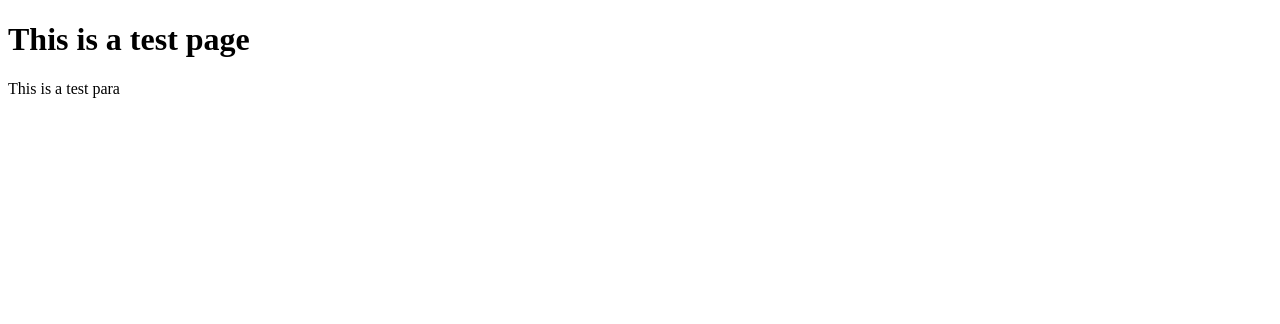
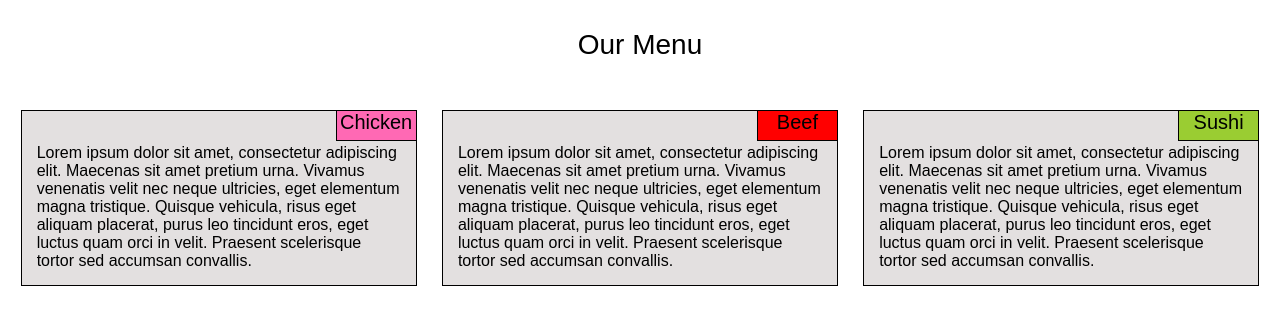
Before and after one commit to moumer/module2, a plain HTML site: page index.html in a window 1280 px wide. Drawn offline with Linux system fonts and the light colour scheme.

Commit message:
Module Coding Assignmemt is done

```diff
--- /dev/null
+++ b/css/style.css
@@ -0,0 +1,68 @@
+* {
+    box-sizing: border-box;
+}
+body {
+    font-family: Arial, Helvetica, sans-serif;
+}
+.header {
+    position: relative;
+    text-align: center;
+    margin-top: 30px;
+    margin-bottom: 50px;
+    font-size: 1.75em;
+    line-height: 30px;
+}
+.column {
+    position: relative;
+    float: left;
+    background-color: rgb(227, 224, 224);
+    width: 31.33%;
+    height: auto;
+    border: 1px solid;
+    padding: 15px;
+    margin-left:1%;
+    margin-right:1%;
+}
+
+  .column div {
+    font-size: 1.25em;
+    position: absolute;
+    top: 0;
+    right: 0;
+    width: 80px;
+    height: 30px;
+    offset-position: auto;
+    text-align: center;
+    border-bottom: 1px solid;
+    border-left: 1px solid;
+  }
+  div.chicken {
+    background-color: hotpink;
+  }
+
+  div.beef {
+    background-color: red;
+  }
+  div.sushi {
+    background-color: yellowgreen;
+  }
+  @media screen and (max-width: 991px) {
+    .column {
+      width: 45%;
+      margin-bottom: 2%;
+      margin-left:1%;
+        margin-right:1%;
+    }
+    .column.third {
+        width: 92%;
+    }
+  }
+  @media screen and (max-width:767px) {
+    .column {
+      width: 100%;
+      margin-bottom: 5%;
+    }
+    .column.third {
+        width: 100%;
+    }
+  }
--- a/index.html
+++ b/index.html
@@ -4,10 +4,28 @@
     <meta charset="UTF-8">
     <meta http-equiv="X-UA-Compatible" content="IE=edge">
     <meta name="viewport" content="width=<device-width>, initial-scale=1.0">
-    <title>Document</title>
+    <link rel="stylesheet" href="css/style.css">
+    <title>Assignment Solution for Module 2</title>
 </head>
 <body>
-    <h1>This is a test page</h1>
-    <p>This is a test para</p>
+
+<div class="header">
+    <div>Our Menu</div>
+
+</div>
+<div class="row">
+<div class="column">
+    <div class="chicken">Chicken</div><br>
+    Lorem ipsum dolor sit amet, consectetur adipiscing elit. Maecenas sit amet pretium urna. Vivamus venenatis velit nec neque ultricies, eget elementum magna tristique. Quisque vehicula, risus eget aliquam placerat, purus leo tincidunt eros, eget luctus quam orci in velit. Praesent scelerisque tortor sed accumsan convallis.
+</div>
+<div class="column">
+    <div class="beef">Beef</div><br>
+    Lorem ipsum dolor sit amet, consectetur adipiscing elit. Maecenas sit amet pretium urna. Vivamus venenatis velit nec neque ultricies, eget elementum magna tristique. Quisque vehicula, risus eget aliquam placerat, purus leo tincidunt eros, eget luctus quam orci in velit. Praesent scelerisque tortor sed accumsan convallis.
+</div>
+<div class="column third">
+    <div class="sushi">Sushi</div><br>
+    Lorem ipsum dolor sit amet, consectetur adipiscing elit. Maecenas sit amet pretium urna. Vivamus venenatis velit nec neque ultricies, eget elementum magna tristique. Quisque vehicula, risus eget aliquam placerat, purus leo tincidunt eros, eget luctus quam orci in velit. Praesent scelerisque tortor sed accumsan convallis.
+</div>
+</div>
 </body>
 </html>
```
